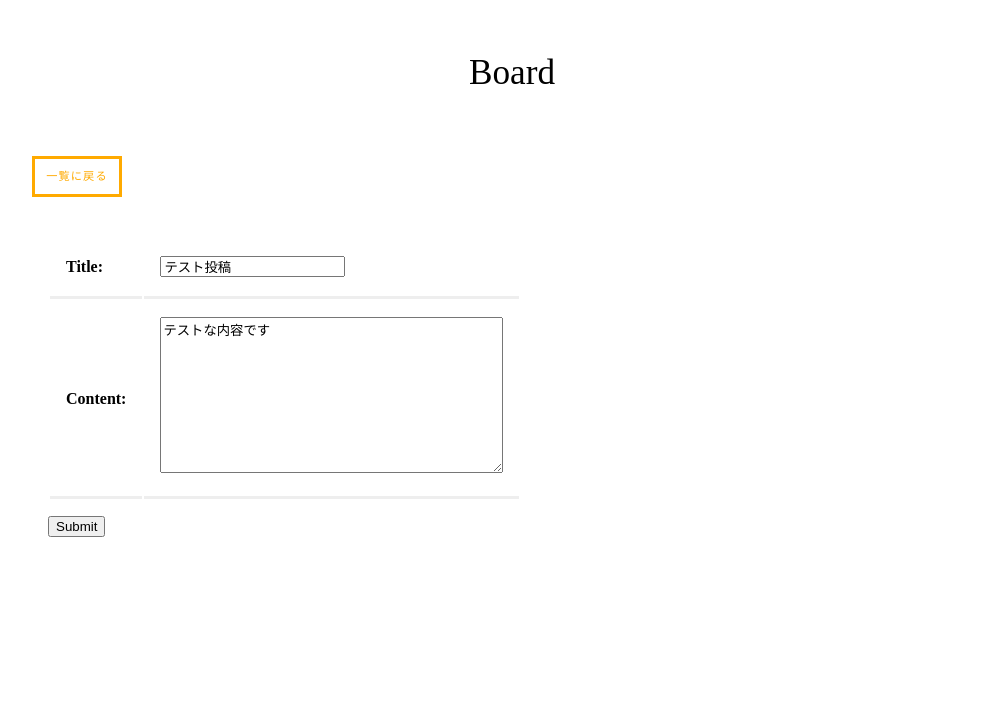
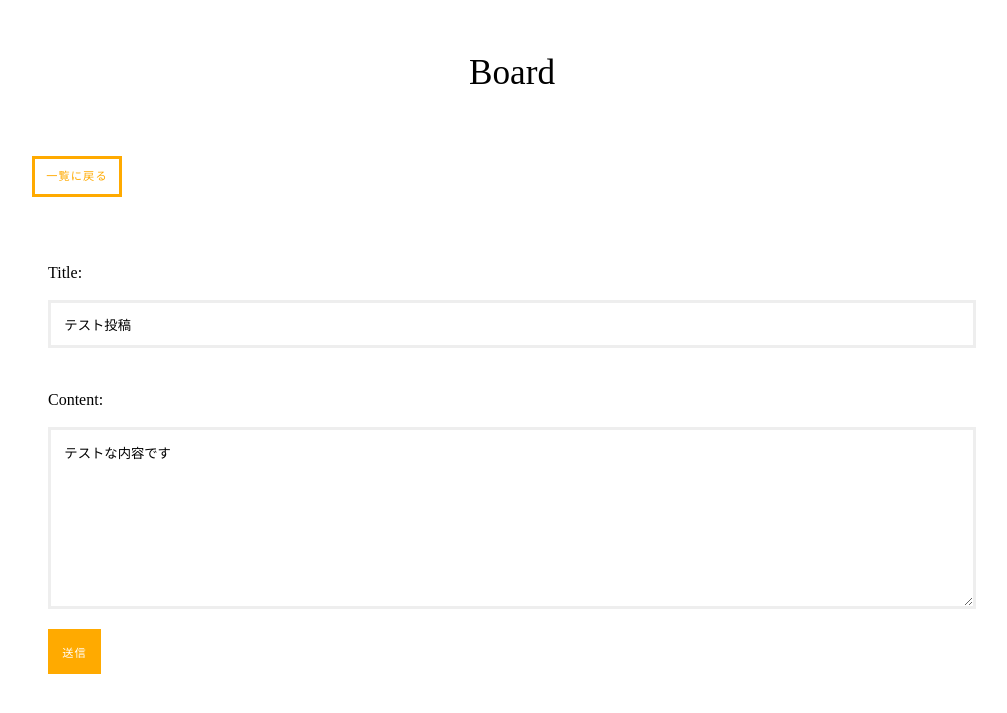
Before and after one commit to d-kusk/board, a Django app: page /board/update/1 in a window 1280 px wide. Shown: the top 713 px of the page, without its empty margins (128-1135 px from the left). Run offline with Django 3.2, Linux system fonts and the light colour scheme; data comes from the database, SQL or seed files in the repository.

Commit message:
Update register form

```diff
--- a/board/forms.py
+++ b/board/forms.py
@@ -6,6 +6,10 @@ class RegisterForm(forms.ModelForm):
     class Meta:
         model = Board
         fields = ("title", "content")
+        widgets = {
+            'title': forms.TextInput(attrs={'class': 'card w-100'}),
+            'content': forms.Textarea(attrs={'class': 'card w-100'})
+        }
 
 
 class CommentForm(forms.ModelForm):
--- a/static/css/style.css
+++ b/static/css/style.css
@@ -20,3 +20,9 @@
 .comment-time {
     font-size: 0.8em;
 }
+
+input + label,
+textarea + label {
+    display: block;
+    margin-top: 2em;
+}
--- /dev/null
+++ b/templates/board/components/form_message.html
@@ -0,0 +1,7 @@
+{% if messages %}
+<ul class="messages">
+  {% for message in messages %}
+  <li {% if message.tags %} class="{{ message.tags }}" {% endif %}>{{ message }}</li>
+  {% endfor %}
+</ul>
+{% endif %}
--- /dev/null
+++ b/templates/board/components/register_form.html
@@ -0,0 +1,5 @@
+{{ form }}
+
+{% include "./form_message.html" %}
+
+<input class="btn primary" type="submit" value="送信">
--- a/templates/board/list.html
+++ b/templates/board/list.html
@@ -13,7 +13,7 @@
   <div class="board-list__header">
     <div class="c">
       <div style="text-align: right">
-        <a class="btn" href="/board/add">作成</a>
+        <a class="btn" href="/board/create">作成</a>
       </div>
     </div>
   </div>
--- a/templates/board/update.html
+++ b/templates/board/update.html
@@ -15,19 +15,7 @@
         <div class="12 col">
           <form method="post">
             {% csrf_token %}
-            <table>
-              {{ form }}
-            </table>
-
-            {% if messages %}
-            <ul class="messages">
-              {% for message in messages %}
-              <li {% if message.tags %} class="{{ message.tags }}" {% endif %}>{{ message }}</li>
-              {% endfor %}
-            </ul>
-            {% endif %}
-
-            <input type="submit">
+            {% include "./components/register_form.html" %}
           </form>
         </div>
       </div>
```
Also changed, not shown: templates/board/create.html (+1 -13 lines).
